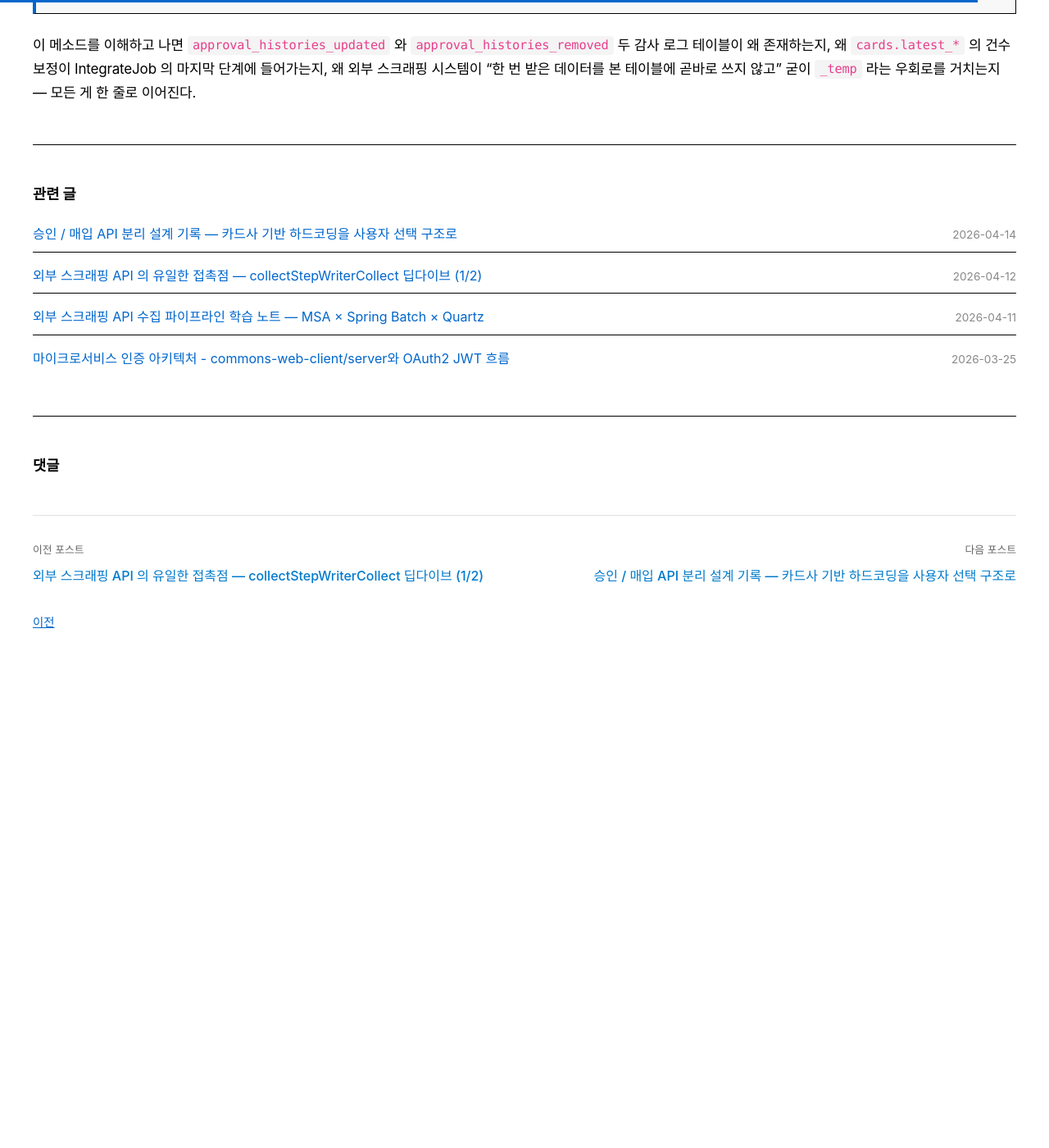
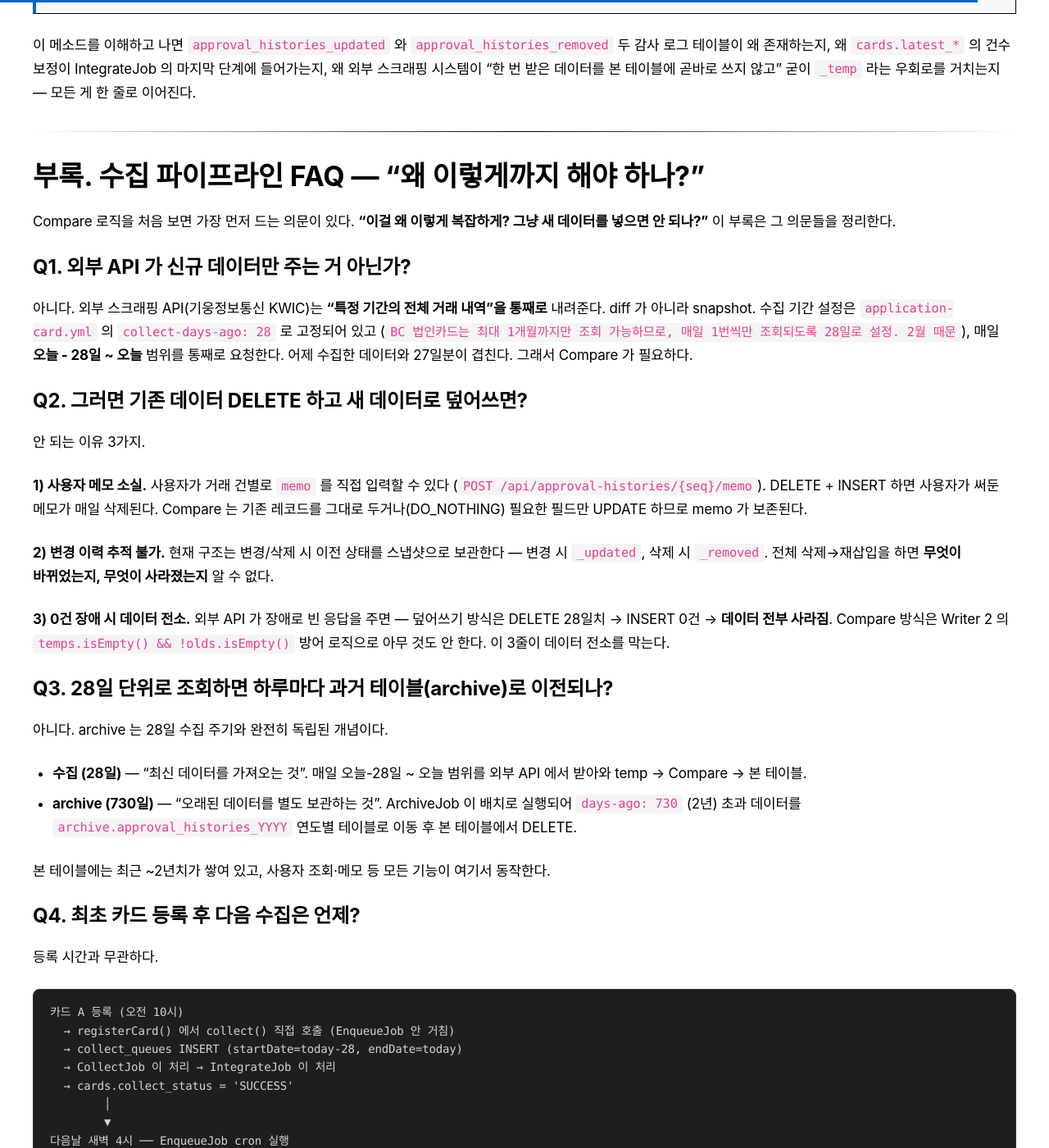
Before and after one commit to khjzzm/khjzzm.github.io, a Jekyll site: the page built from _posts/2026-04-12-integrate-compare-deep-dive.md, in a window 1280 px wide and 1400 px high, scrolled down 19019 px. Shown: the whole window at 82% size. Built offline with Jekyll 4.4.1, drawn with Linux system fonts in a browser that asks for light colours; some web fonts are replaced; comment, search, counter and statistics services are not loaded; before the commit the page ends 19837 px from its top, so only the background shows below that; some of the changed text lies outside the part shown.

````diff
--- a/_posts/2026-04-12-integrate-compare-deep-dive.md
+++ b/_posts/2026-04-12-integrate-compare-deep-dive.md
@@ -634,3 +634,81 @@
 > Phase 3 에서 같은 거래의 승인유형 전환 (NEW + REMOVED) 을 switch-case 4종 매칭으로 단일 UPDATE 로 병합하는 **작업 디스패처**다.
 
 이 메소드를 이해하고 나면 `approval_histories_updated` 와 `approval_histories_removed` 두 감사 로그 테이블이 왜 존재하는지, 왜 `cards.latest_*` 의 건수 보정이 IntegrateJob 의 마지막 단계에 들어가는지, 왜 외부 스크래핑 시스템이 "한 번 받은 데이터를 본 테이블에 곧바로 쓰지 않고" 굳이 `_temp` 라는 우회로를 거치는지 — 모든 게 한 줄로 이어진다.
+
+---
+
+## 부록. 수집 파이프라인 FAQ — "왜 이렇게까지 해야 하나?"
+
+Compare 로직을 처음 보면 가장 먼저 드는 의문이 있다. **"이걸 왜 이렇게 복잡하게? 그냥 새 데이터를 넣으면 안 되나?"** 이 부록은 그 의문들을 정리한다.
+
+### Q1. 외부 API 가 신규 데이터만 주는 거 아닌가?
+
+아니다. 외부 스크래핑 API(기웅정보통신 KWIC)는 **"특정 기간의 전체 거래 내역"을 통째로** 내려준다. diff 가 아니라 snapshot. 수집 기간 설정은 `application-card.yml` 의
+`collect-days-ago: 28` 로 고정되어 있고 (`BC 법인카드는 최대 1개월까지만 조회 가능하므로, 매일 1번씩만 조회되도록 28일로 설정. 2월 때문`), 매일 **오늘 - 28일 ~ 오늘** 범위를
+통째로 요청한다. 어제 수집한 데이터와 27일분이 겹친다. 그래서 Compare 가 필요하다.
+
+### Q2. 그러면 기존 데이터 DELETE 하고 새 데이터로 덮어쓰면?
+
+안 되는 이유 3가지.
+
+**1) 사용자 메모 소실.** 사용자가 거래 건별로 `memo` 를 직접 입력할 수 있다 (`POST /api/approval-histories/{seq}/memo`). DELETE + INSERT 하면 사용자가
+써둔 메모가 매일 삭제된다. Compare 는 기존 레코드를 그대로 두거나(DO_NOTHING) 필요한 필드만 UPDATE 하므로 memo 가 보존된다.
+
+**2) 변경 이력 추적 불가.** 현재 구조는 변경/삭제 시 이전 상태를 스냅샷으로 보관한다 — 변경 시 `_updated`, 삭제 시 `_removed`. 전체 삭제→재삽입을 하면 **무엇이 바뀌었는지, 무엇이
+사라졌는지** 알 수 없다.
+
+**3) 0건 장애 시 데이터 전소.** 외부 API 가 장애로 빈 응답을 주면 — 덮어쓰기 방식은 DELETE 28일치 → INSERT 0건 → **데이터 전부 사라짐**. Compare 방식은 Writer 2 의
+`temps.isEmpty() && !olds.isEmpty()` 방어 로직으로 아무 것도 안 한다. 이 3줄이 데이터 전소를 막는다.
+
+### Q3. 28일 단위로 조회하면 하루마다 과거 테이블(archive)로 이전되나?
+
+아니다. archive 는 28일 수집 주기와 완전히 독립된 개념이다.
+
+- **수집 (28일)** — "최신 데이터를 가져오는 것". 매일 오늘-28일 ~ 오늘 범위를 외부 API 에서 받아와 temp → Compare → 본 테이블.
+- **archive (730일)** — "오래된 데이터를 별도 보관하는 것". ArchiveJob 이 배치로 실행되어 `days-ago: 730` (2년) 초과 데이터를
+  `archive.approval_histories_YYYY` 연도별 테이블로 이동 후 본 테이블에서 DELETE.
+
+본 테이블에는 최근 ~2년치가 쌓여 있고, 사용자 조회·메모 등 모든 기능이 여기서 동작한다.
+
+### Q4. 최초 카드 등록 후 다음 수집은 언제?
+
+등록 시간과 무관하다.
+
+```
+카드 A 등록 (오전 10시)
+  → registerCard() 에서 collect() 직접 호출 (EnqueueJob 안 거침)
+  → collect_queues INSERT (startDate=today-28, endDate=today)
+  → CollectJob 이 처리 → IntegrateJob 이 처리
+  → cards.collect_status = 'SUCCESS'
+        │
+        ▼
+다음날 새벽 4시 ── EnqueueJob cron 실행
+  → collect_status = 'SUCCESS' 인 모든 카드 SELECT
+  → 카드 A 포함, collect_queues 에 다시 INSERT
+  → CollectJob → IntegrateJob (반복)
+```
+
+EnqueueJob 은 Quartz cron `'0 0 4 * * ?'` 으로 **매일 새벽 4시** 고정 실행. 카드별 개별 타이머는 없다. cron 주기 = 수집 주기.
+
+### Q5. 3개 Job 은 어떻게 맞물려 돌아가나?
+
+운영 설정 기준:
+
+```
+새벽 4시  ─── EnqueueJob (chunk=50)
+               SUCCESS 카드 전부 SELECT → collect_queues 일괄 INSERT
+
+이후      ─── CollectJob (10초마다, 스레드 10개)
+               collect_queues 에서 꺼내서 외부 API 호출
+               카드 1장씩, 10개 스레드 병렬 처리
+               FOR UPDATE SKIP LOCKED 로 스레드끼리 안 겹침
+
+이후      ─── IntegrateJob (10초마다, 스레드 5개)
+               integrate_queues 에서 꺼내서 Compare → 본 테이블 반영
+```
+
+카드사별로 한 번에 조회 가능한 기간이 다르므로 CollectJob 이 자동 분할한다 — 신한 법인은 7일씩 4번, 우리 법인은 5일씩 6번, BC 법인은 28일 한 번에. `period-partition-days`
+yml 설정으로 카드사별 조정.
+
+CollectJob 이 10초마다 실행되는데 스레드 10개가 다 차 있으면? `FOR UPDATE SKIP LOCKED` 덕분에 이미 잡힌 카드는 건너뛰고 안 잡힌 카드만 가져간다.
+`throttleLimit = max-pool-size(10)` 으로 동시 스레드 최대 10개 제한. 10개 다 바쁘면 다음 cron 회차에서 처리.
````
